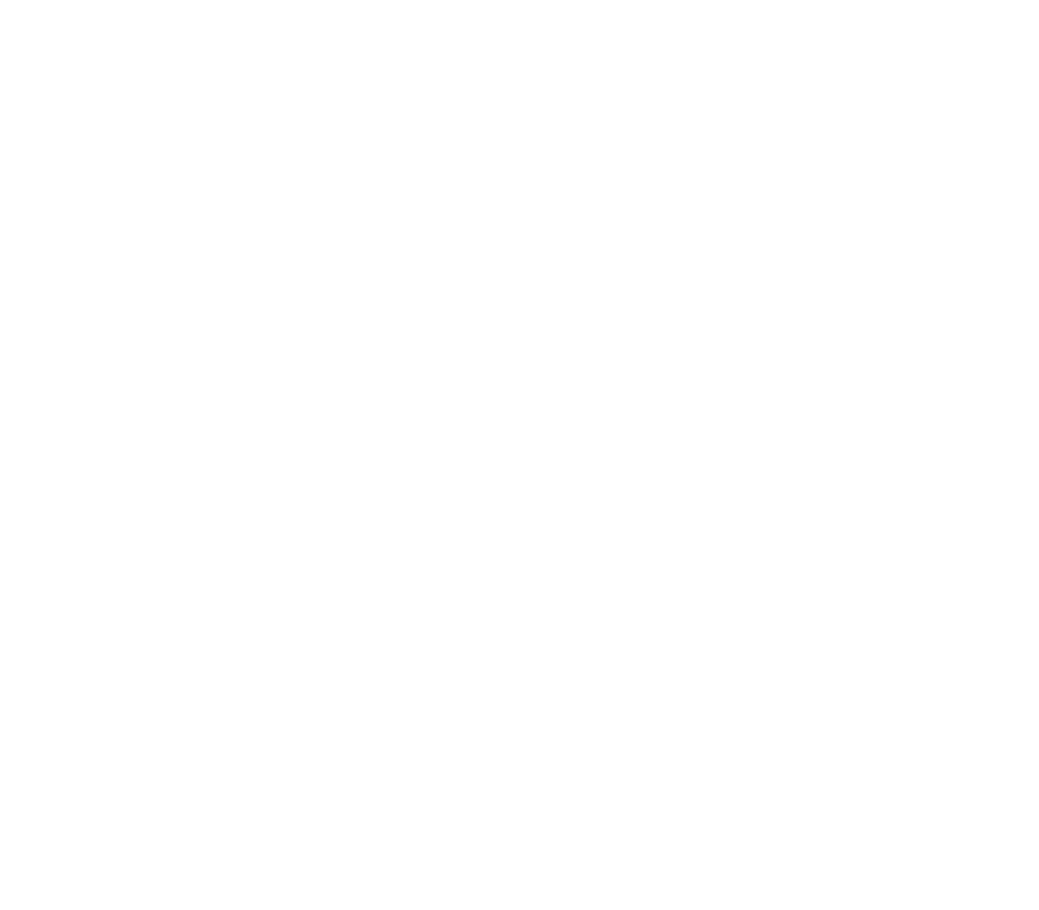
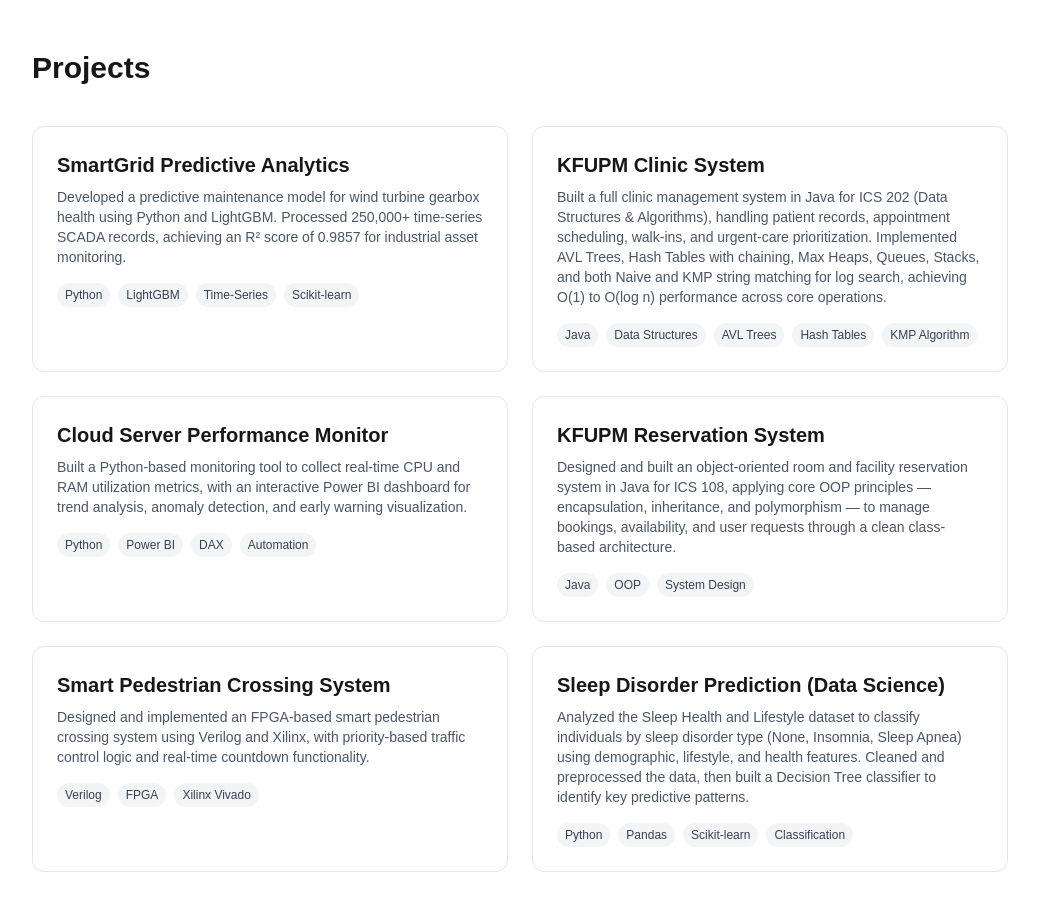
Before and after one commit to wdfzgmd/WED-PORTFOLIO, a Next.js app: page / in a window 1280 px wide. Shown: the part 1280-2190 px from the top of the page, without its empty margins (120-1159 px from the left). Before the commit the page ends 1234 px from the top, so only its background shows below. Built offline with nearby package versions, Linux system fonts and the light colour scheme.

Commit message:
Add 3 more projects: Clinic System, Reservation System, Sleep Disorder Prediction

```diff
--- /dev/null
+++ b/app/components/Projects.tsx
@@ -0,0 +1,67 @@
+const projects = [
+  {
+    title: "SmartGrid Predictive Analytics",
+    description:
+      "Developed a predictive maintenance model for wind turbine gearbox health using Python and LightGBM. Processed 250,000+ time-series SCADA records, achieving an R² score of 0.9857 for industrial asset monitoring.",
+    tags: ["Python", "LightGBM", "Time-Series", "Scikit-learn"],
+  },
+  {
+    title: "KFUPM Clinic System",
+    description:
+      "Built a full clinic management system in Java for ICS 202 (Data Structures & Algorithms), handling patient records, appointment scheduling, walk-ins, and urgent-care prioritization. Implemented AVL Trees, Hash Tables with chaining, Max Heaps, Queues, Stacks, and both Naive and KMP string matching for log search, achieving O(1) to O(log n) performance across core operations.",
+    tags: ["Java", "Data Structures", "AVL Trees", "Hash Tables", "KMP Algorithm"],
+  },
+  {
+    title: "Cloud Server Performance Monitor",
+    description:
+      "Built a Python-based monitoring tool to collect real-time CPU and RAM utilization metrics, with an interactive Power BI dashboard for trend analysis, anomaly detection, and early warning visualization.",
+    tags: ["Python", "Power BI", "DAX", "Automation"],
+  },
+  {
+    title: "KFUPM Reservation System",
+    description:
+      "Designed and built an object-oriented room and facility reservation system in Java for ICS 108, applying core OOP principles — encapsulation, inheritance, and polymorphism — to manage bookings, availability, and user requests through a clean class-based architecture.",
+    tags: ["Java", "OOP", "System Design"],
+  },
+  {
+    title: "Smart Pedestrian Crossing System",
+    description:
+      "Designed and implemented an FPGA-based smart pedestrian crossing system using Verilog and Xilinx, with priority-based traffic control logic and real-time countdown functionality.",
+    tags: ["Verilog", "FPGA", "Xilinx Vivado"],
+  },
+  {
+    title: "Sleep Disorder Prediction (Data Science)",
+    description:
+      "Analyzed the Sleep Health and Lifestyle dataset to classify individuals by sleep disorder type (None, Insomnia, Sleep Apnea) using demographic, lifestyle, and health features. Cleaned and preprocessed the data, then built a Decision Tree classifier to identify key predictive patterns.",
+    tags: ["Python", "Pandas", "Scikit-learn", "Classification"],
+  },
+];
+
+export default function Projects() {
+  return (
+    <section id="projects" className="max-w-5xl mx-auto px-6 py-24">
+      <h2 className="text-3xl font-bold mb-10">Projects</h2>
+      <div className="grid md:grid-cols-2 gap-6">
+        {projects.map((project) => (
+          <div
+            key={project.title}
+            className="border border-gray-200 rounded-xl p-6 hover:shadow-md transition"
+          >
+            <h3 className="text-xl font-semibold mb-2">{project.title}</h3>
+            <p className="text-gray-600 text-sm mb-4">{project.description}</p>
+            <div className="flex flex-wrap gap-2">
+              {project.tags.map((tag) => (
+                <span
+                  key={tag}
+                  className="text-xs bg-gray-100 text-gray-700 px-2 py-1 rounded-full"
+                >
+                  {tag}
+                </span>
+              ))}
+            </div>
+          </div>
+        ))}
+      </div>
+    </section>
+  );
+}
--- a/app/page.tsx
+++ b/app/page.tsx
@@ -1,6 +1,7 @@
 import Navbar from "./components/Navbar";
 import Hero from "./components/Hero";
 import About from "./components/About";
+import Projects from "./components/Projects";
 
 export default function Home() {
   return (
@@ -8,6 +9,7 @@
       <Navbar />
       <Hero />
       <About />
+      <Projects />
     </main>
   );
 }
```
